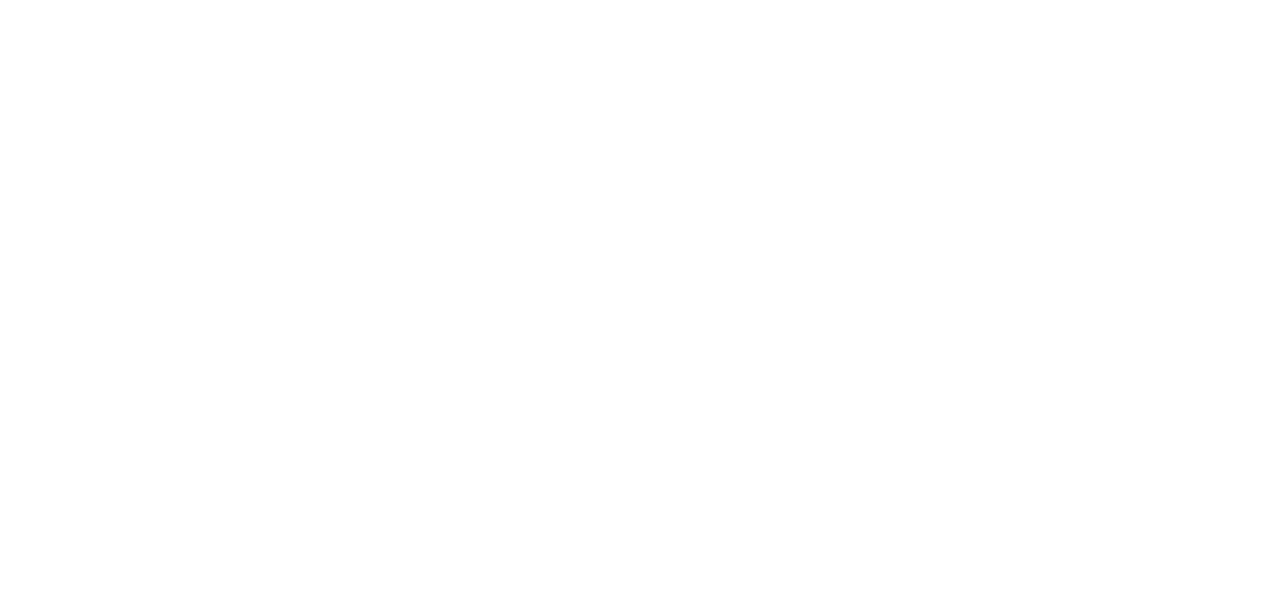
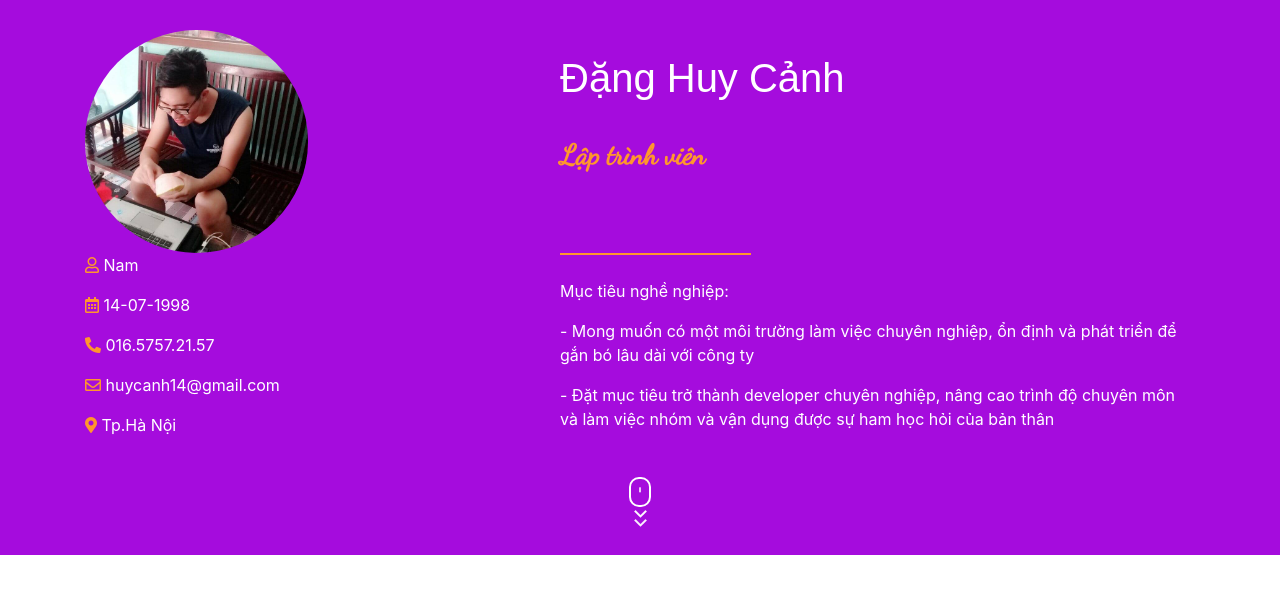
Before and after one commit to huycanh14/huycanh14.github.io, a plain HTML site: page index.html in a window 1280 px wide. Drawn offline with Linux system fonts and the light colour scheme; a web font is replaced by a local one.

Commit message:
tạo header

```diff
--- /dev/null
+++ b/css/style.css
@@ -0,0 +1,149 @@
+*{margin: 0; padding: 0}
+img {
+	width: 100%;
+	height: 100%;
+}
+#header {
+	background-color: #A50CDD;
+	padding: 30px 0px;
+}
+.image img {
+	/*border: solid 1px;*/
+	border-radius: 50%;
+    -moz-border-radius: 50%;
+    -webkit-border-radius: 50%;
+    width: 50%;
+    height: 50%;
+}
+
+.title p {
+	font-family: 'Dancing Script', cursive;
+	font-size: 28px;
+	color: #FF962D;
+}
+.title h1 {
+	font-family: 'Fira Sans Extra Condensed', sans-serif;
+	color: #ffff;
+}
+.info {color: #ffff;}
+.info i{
+	color: #FF962D;
+}
+.info .bar {
+	border-bottom: solid 2px #FF962D;
+    width: 30%;
+    height: 2px;
+}
+#mice { margin: 0 auto; padding-bottom: 8em;  padding-top: 5.5em; text-align: center; width: 20px; height: 9px; }
+
+.mouse
+{
+	height: 30px;
+	width: 22px;
+  	border-radius: 10px;
+  	transform: none;
+  	border: 2px solid white;
+  	top: 170px;
+  	margin: auto;
+
+}
+.drop span
+{
+  display: block;
+  width: 9px;
+  height: 9px;
+  -ms-transform: rotate(45deg); /* IE 9 */
+  -webkit-transform: rotate(45deg); /* Chrome, Safari, Opera */
+  transform: rotate(45deg);
+  border-right: 2px solid white;
+  border-bottom: 2px solid white;
+  margin: 5px 0 3px 6px;
+  margin: auto;
+}
+.unu
+{
+  margin-top: 6px;
+}
+
+.unu, .doi
+{
+    -webkit-animation: mouse-scroll 1s infinite;
+    -moz-animation: mouse-scroll 1s infinite;
+}
+
+.unu
+{
+  -webkit-animation-delay: .1s;
+  -moz-animation-delay: .1s;
+  -webkit-animation-direction: alternate;
+}
+
+.doi
+{
+  -webkit-animation-delay: .2s;
+  -moz-animation-delay: .2s;
+  -webkit-animation-direction: alternate;
+}
+@-webkit-keyframes mouse-scroll {
+
+  0%   { opacity: 0;}
+  50%  { opacity: .5;}
+  100% { opacity: 1;}
+}
+@-moz-keyframes mouse-scroll {
+
+  0%   { opacity: 0; }
+  50%  { opacity: .5; }
+  100% { opacity: 1; }
+}
+@-o-keyframes mouse-scroll {
+
+  0%   { opacity: 0; }
+  50%  { opacity: .5; }
+  100% { opacity: 1; }
+}
+@keyframes mouse-scroll {
+
+  0%   { opacity: 0; }
+  50%  { opacity: .5; }
+  100% { opacity: 1; }
+}
+
+.wheel
+{
+	height: 5px;
+	width: 2px;
+	display: block;
+	margin: 7px auto;
+	background: white;
+	position: relative;
+}
+.wheel
+{
+  -webkit-animation: mouse-wheel 1.2s ease infinite;
+  -moz-animation: mouse-wheel 1.2s ease infinite;
+}
+
+@-webkit-keyframes mouse-wheel
+{
+   0% {
+    opacity: 1;
+    -webkit-transform: translateY(0);
+    -ms-transform: translateY(0);
+    transform: translateY(0);
+  }
+
+  100% {
+    opacity: 0;
+    -webkit-transform: translateY(6px);
+    -ms-transform: translateY(6px);
+    transform: translateY(6px);
+  }
+}
+
+@-moz-keyframes mouse-wheel
+{
+  0% { top: 1px; }
+  50% { top: 2px; }
+  100% { top: 3px;}
+}
--- a/index.html
+++ b/index.html
@@ -6,16 +6,95 @@
 
   <!-- Bootstrap CSS -->
   <link rel="stylesheet" href="css/bootstrap.min.css">
-  <!--<link rel="stylesheet" type="text/css" href="css/style.css">chèn style-->
+  <link rel="stylesheet" type="text/css" href="css/style.css"><!-- chèn style -->
   <!-- Fontawsome CSS -->
   <link rel="stylesheet" href="css/all.min.css" />
   <!-- google font -->
+  <link href="https://fonts.googleapis.com/css?family=Dancing+Script" rel="stylesheet">
+  <link href="https://fonts.googleapis.com/css?family=Fira+Sans+Extra+Condensed" rel="stylesheet">
   <!-- carousel CSS -->
   <link rel="stylesheet" href="css/owl.carousel.min.css">
   <link rel="stylesheet" href="css/owl.theme.default.min.css">
   <title>Đặng Huy Cảnh</title>
 </head>
 <body>
+  <header>
+    <div id="header">
+      <div class="container">
 
+        <div class="title">
+          <div class="row">
+              <div class="col-lg-5">
+                <div class="image">
+                  <img src="img/avata.jpg" alt="">
+                </div>
+              </div>
+
+              <div class="col-lg-7">
+                <br/>
+                <h1>Đặng Huy Cảnh</h1>
+                <br/>
+                <p><b>Lập trình viên</b></p>
+              </div>
+          </div>
+        </div> <!-- end title -->
+
+        <div class="info">
+          <div class="row">
+              <div class="col-lg-5">
+                <p>
+                  <i class="far fa-user"></i>  Nam
+                </p>
+                <p>
+                  <i class="far fa-calendar-alt"></i>  14-07-1998
+                </p>
+                <p>
+                  <i class="fas fa-phone fa-flip-horizontal"></i>  016.5757.21.57
+                </p>
+                <p>
+                  <i class="far fa-envelope"></i>  huycanh14@gmail.com
+                </p>
+                <p>
+                  <i class="fas fa-map-marker-alt"></i>  Tp.Hà Nội
+                </p>
+              </div>
+
+              <div class="col-lg-7">
+                <div class="bar"></div>
+                <br>
+                <p>
+                  Mục tiêu nghề nghiệp:
+                </p>
+                <p>
+                  - Mong muốn có một môi trường làm việc chuyên nghiệp, ổn định và phát triển để gắn bó lâu dài với công ty
+                </p>
+                <p>
+                  - Đặt mục tiêu trở thành developer chuyên nghiệp, nâng cao trình độ chuyên môn và làm việc nhóm và vận dụng được sự ham học hỏi của bản thân
+                </p>
+              </div>
+          </div>
+        </div> <!-- end info -->
+
+        <br>
+        <div class="mice">
+          <a href="">
+            <div class="mouse">
+              <div class="wheel"></div>
+            </div>
+            <div class="drop">
+              <span class="unu"></span>
+              <span class="doi"></span>
+            </div>
+          </a>
+        </div>
+      </div>
+    </div>
+  </header>
+  <!-- Optional JavaScript -->
+  <!-- jQuery first, then Popper.js, then Bootstrap JS, then carousel JS -->
+  <script src="js/jquery-3.3.1.min.js"></script>
+  <script src="js/popper.min.js"></script>
+  <script src="js/bootstrap.min.js"></script>
+  <script src="js/owl.carousel.min.js"></script>
 </body>
 </html>
```
Also changed, not shown: img/avata.jpg (added).
